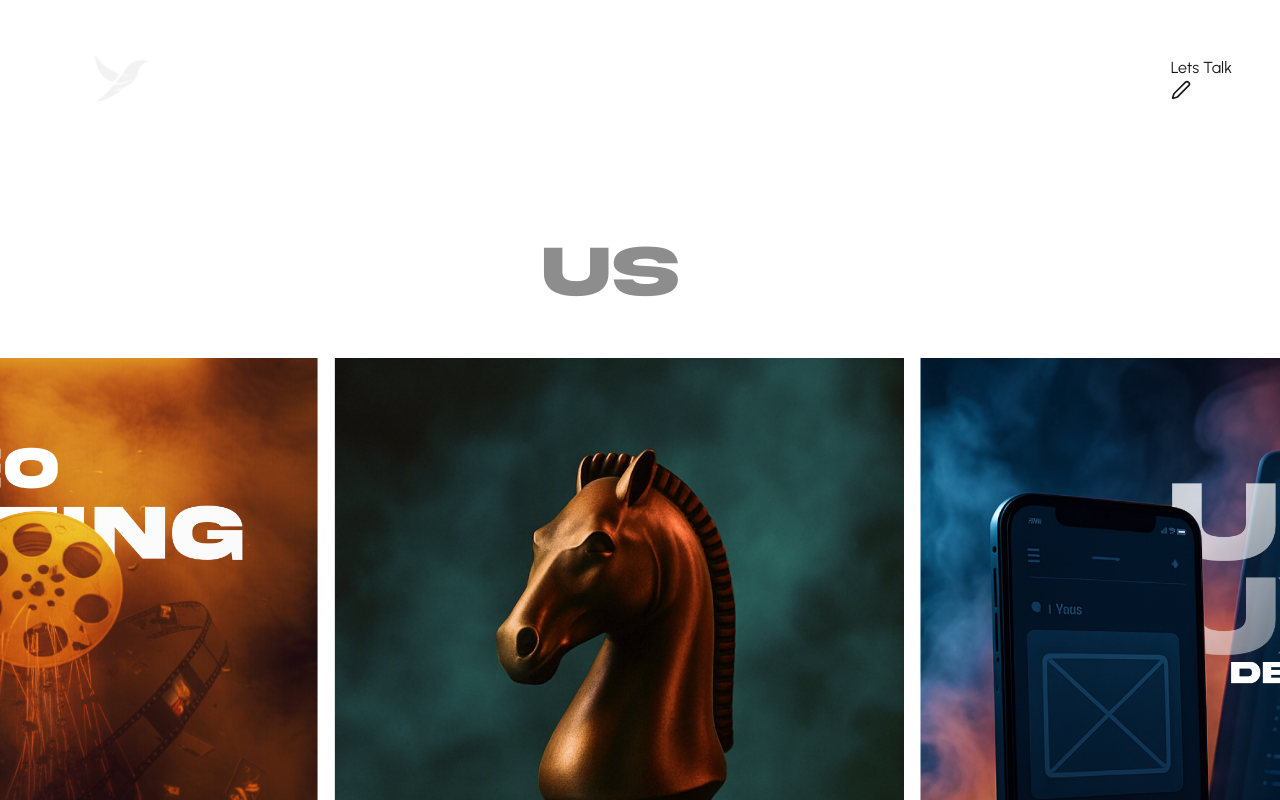
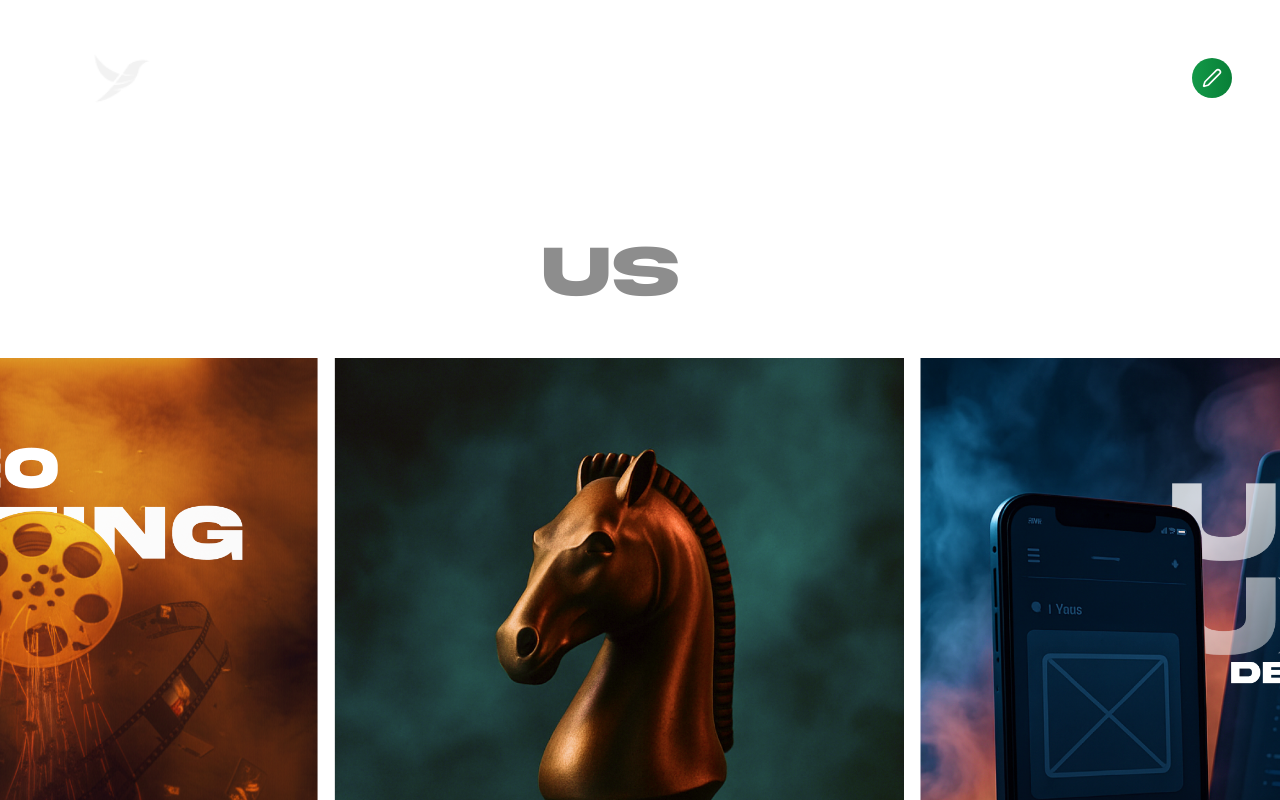
Before and after one commit to abrarkhalidofficial/Refly2025, a Next.js app: page / in a window 1280 px wide. Shown: the top 800 px of the page. Built offline with nearby package versions, Linux system fonts and the light colour scheme.

Commit message:
Update globals.css

```diff
--- a/app/globals.css
+++ b/app/globals.css
@@ -34,3 +34,112 @@ body {
 .fontClass {
   font-family: "Akira Expanded";
 }
+
+.header__content__nav .header__content__cta__button__outside {
+  display: none;
+}
+.header__content__nav .header__content__cta__button__login {
+  display: none;
+}
+.header__content__cta {
+  display: flex;
+  align-items: center;
+  justify-content: center;
+}
+.header__content__cta__button {
+  display: flex;
+  align-items: center;
+  position: relative;
+  text-decoration: none;
+}
+.header__content__cta__button span {
+  padding: 0 1em;
+  color: #fff;
+}
+.header__content__cta__button::after {
+  position: absolute;
+  right: 0;
+  top: 0;
+  z-index: -1;
+  content: "";
+  width: 40px;
+  height: 40px;
+  background: linear-gradient(90deg, #139948, #087f37);
+  border-radius: 50px;
+  transition: 300ms ease-in-out;
+}
+.header__content__cta__button:hover::after {
+  width: 100%;
+}
+.header__content__cta__button__icon {
+  color: #fff;
+  width: 40px;
+  height: 40px;
+  border-radius: 50px;
+  display: flex;
+  align-items: center;
+  justify-content: center;
+}
+.header__content__cta__button__icon svg {
+  width: 20px;
+  height: 20px;
+}
+.header__content__cta__button__outside {
+  height: 38px;
+  padding: 0 2em;
+  background-color: #ffff;
+  border: none;
+  border-radius: 30px;
+  margin: 0 0.7em;
+  display: flex;
+  align-items: center;
+  color: #139948 !important;
+  text-decoration: none;
+  font-size: 16px;
+  font-weight: 500;
+  border: 1px solid #139948;
+  transition: 300ms ease-in-out;
+}
+.header__content__cta__button__outside:hover {
+  transition: 300ms ease-in-out;
+  background-color: #065827;
+  color: #000 !important;
+}
+.header__content__cta__button__entry {
+  height: 38px;
+  padding: 0 3.4em;
+  background-color: transparent;
+  border: none;
+  border-radius: 30px;
+  display: flex;
+  align-items: center;
+  color: white !important;
+  text-decoration: none;
+  font-size: 16px;
+  font-weight: 500;
+  border: 1px solid #fff;
+  transition: 300ms ease-in-out;
+  font-weight: bold;
+}
+.header__content__cta__button__login {
+  height: 38px;
+  padding: 0 2em;
+  background-color: #fff;
+  border: none;
+  border-radius: 5px;
+  margin-left: 1em;
+  display: flex;
+  align-items: center;
+  color: #09003e !important;
+  text-decoration: none;
+  font-size: 16px;
+  font-weight: 500;
+  border: 1px solid #1971f5;
+  transition: 300ms ease-in-out;
+  font-weight: bold;
+}
+.header__content__cta__button__login:hover {
+  transition: 300ms ease-in-out;
+  background-color: #139948;
+  color: #fff !important;
+}
```
